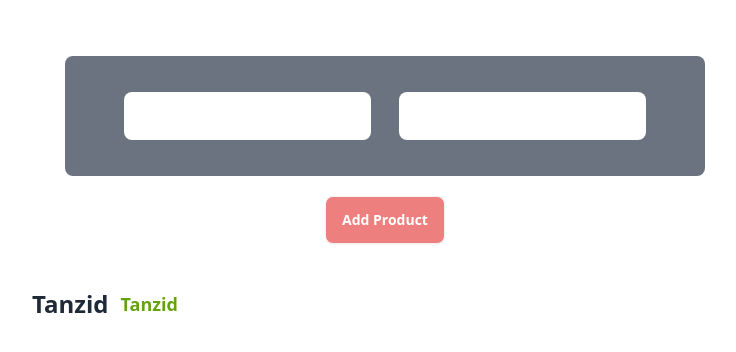
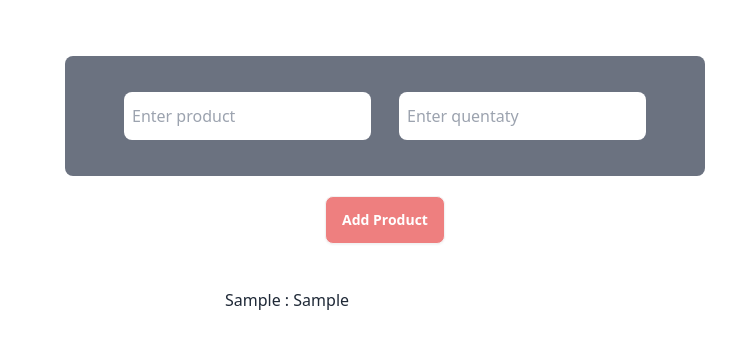
Before and after one commit to TanzidAnan/localeStroag3, a plain HTML site: page cart.html in a window 1280 px wide. Both pictures are taken after typing "Sample", "Sample" into the empty fields and a click on the button "Add Product". Shown: the whole page, without its empty margins (255-991 px from the left). Drawn offline with nearby package versions, Linux system fonts and the light colour scheme.

Commit message:
add cart

```diff
--- a/cart.html
+++ b/cart.html
@@ -18,10 +18,8 @@
         <button class="btn bg-[#e63d3da8] text-white hover:text-black" onclick="addProduct()">Add Product</button>
     </div>
 
-    <div class="w-7/12 mx-auto mt-11 grid grid-cols-4">
-       <div class="flex gap-3 justify-center items-center">
-        <p class="text-2xl font-semibold">Tanzid</p>
-        <p class="text-lg text-lime-600 font-extrabold">Tanzid</p>
+    <div id="item-contatiner" class="w-6/12 mx-auto mt-11 grid grid-cols-4">
+       <div  class="flex gap-3 justify-center items-center">
        </div>
     </div>
 
--- a/cart.js
+++ b/cart.js
@@ -5,8 +5,16 @@ const addProduct = () => {
     const product =productFild.value;
     const quentaty =productQutntaty.value;
 
-    productFild.value =' ';
-    productQutntaty.value=' ';
+    productFild.value ='';
+    productQutntaty.value='';
 
-    console.log(product,quentaty)
+    console.log(product,quentaty);
+    displayProduct(product,quentaty)
 }
+
+const displayProduct =(product,quentaty) =>{
+    const productContatiner = document.getElementById('item-contatiner');
+    const p =document.createElement('p');
+    p.innerText =`${product} : ${quentaty}`;
+    productContatiner.appendChild(p)
+}
```
